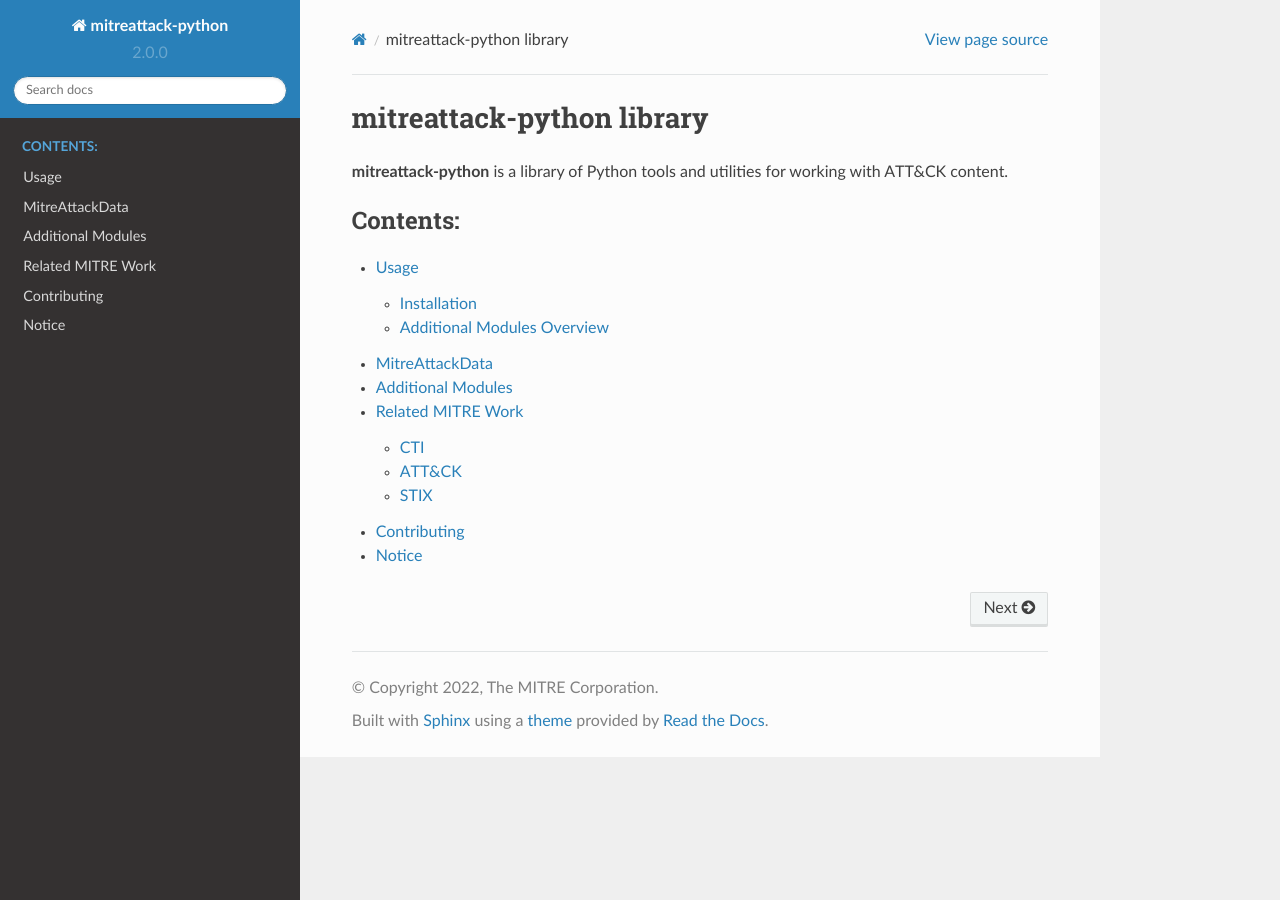
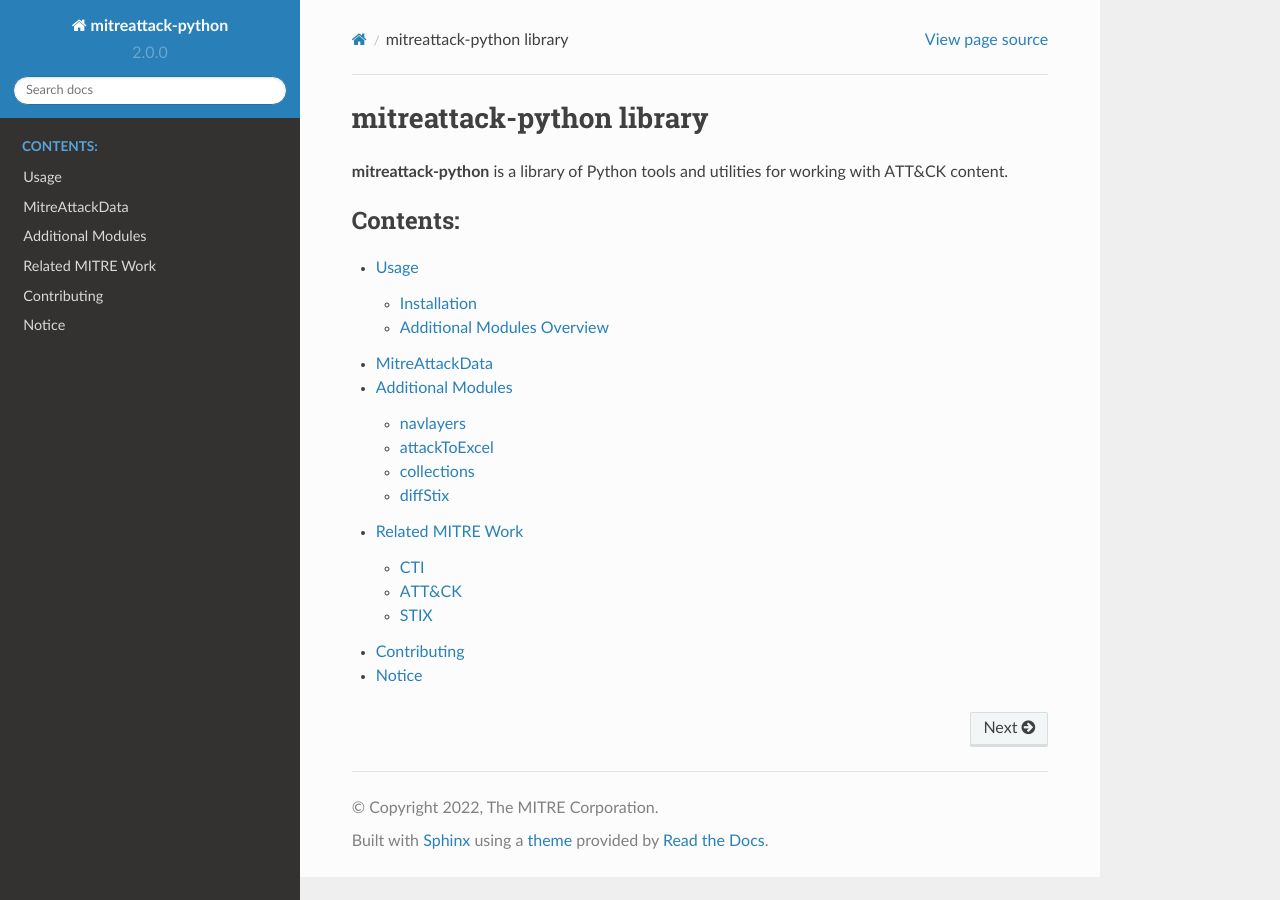
Before and after one commit to mitre-attack/mitreattack-python, a Sphinx documentation site: the page built from docs/index.rst, in a window 1280 px wide. Built offline with Sphinx 7.4.7 and the Read the Docs theme 2.0.0, drawn with Linux system fonts in a browser that asks for light colours.

Commit message:
move additional modules rst

```diff
--- /dev/null
+++ b/docs/additional_modules.rst
@@ -0,0 +1,14 @@
+Additional Modules
+==============================================
+
+navlayers
+---------------------------------------------
+
+attackToExcel
+---------------------------------------------
+
+collections
+---------------------------------------------
+
+diffStix
+---------------------------------------------
--- a/docs/index.rst
+++ b/docs/index.rst
@@ -10,7 +10,7 @@ content.
 
    usage
    mitre_attack_data
-   modules
+   additional_modules
    related_work
    contributing
    notice
--- a/docs/modules.rst
+++ /dev/null
@@ -1,2 +0,0 @@
-Additional Modules
-==============================================
```
